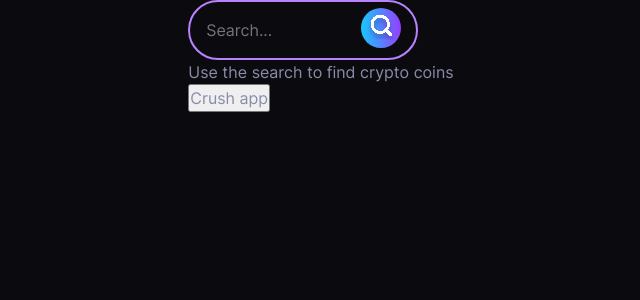
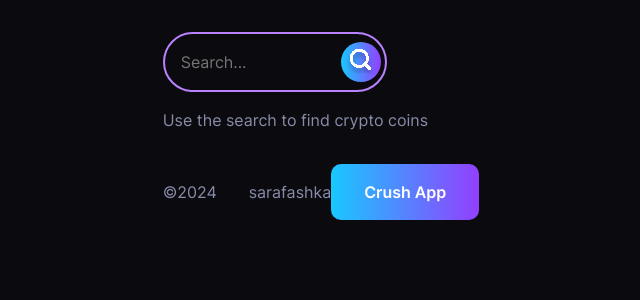
Before and after one commit to sarafashka/cryptocoin-list, a React (Vite) app: page / in a window 1280 px wide. Shown: the top 300 px of the page, without its empty margins (319-959 px from the left). Built offline with nearby package versions, Linux system fonts and the light colour scheme; no server answers.

Commit message:
feat: footer styles

```diff
--- a/src/assets/styles/_constants.scss
+++ b/src/assets/styles/_constants.scss
@@ -10,6 +10,7 @@ $background-primary: #0B0B0F;
 $base: #1A1B23;
 $accent:  #B982FF;
 $gradient-primary: linear-gradient(90deg, #18C8FF 0%, #933FFE 100%);
+$gradient-secondary: linear-gradient(90deg,  #933FFE 0%, #18C8FF 100%);
 
 /* Break points */
 $small-mobile: 321px;
--- a/src/assets/styles/_fonts.scss
+++ b/src/assets/styles/_fonts.scss
@@ -18,7 +18,7 @@
 
 @font-face {
   font-family: 'Inter';
-  src: url('./assets/fonts/Inter-Bold');
+  src: url('./assets/fonts/Inter-Bold.ttf');
   font-weight: 700;
 }
 
--- a/src/assets/styles/_mixins.scss
+++ b/src/assets/styles/_mixins.scss
@@ -25,6 +25,24 @@
 @mixin small-mobile {
   @media (max-width: $small-mobile) {
     @content;
+  }
+}
+
+
+/* Buttons*/
+
+@mixin action-btn {
+  background: $gradient-primary;
+  padding: 20px 33px;
+  @include B2;
+  border-radius: 10px;
+  border: none;
+  text-transform: capitalize;
+  outline: none;
+  cursor: pointer;
+  transition: 1s;
+  &:hover {
+    background: $gradient-secondary;
   }
 }
 
@@ -82,5 +100,14 @@
   @include mobile {
     font-size: 14px;
   }
+}
 
+  @mixin B2 {
+    font-size: 16px;
+    font-weight: 600;
+    line-height: 100%;
+    color: $text-primary;
+    @include mobile {
+      font-size: 14px;
+    }
 }
--- /dev/null
+++ b/src/components/App/App.module.scss
@@ -0,0 +1,6 @@
+.app {
+  display: flex;
+  flex-direction: column;
+  gap: 2rem;
+  padding: 2rem 0;
+}
--- a/src/components/App/App.tsx
+++ b/src/components/App/App.tsx
@@ -3,6 +3,9 @@ import { Coin } from '../../types/types';
 import CoinTable from '../CoinTable';
 import Search from '../Search';
 import Footer from '../Footer';
+import styles from './App.module.scss';
+
+const { app } = styles;
 
 type AppProps = Record<string, never>;
 type AppState = {
@@ -23,6 +26,8 @@ class App extends React.Component<AppProps, AppState> {
   render() {
     return (
       <>
+        <div className={app}>
+          <main>
             <Search updatedCoinsList={this.updateCoinsList}></Search>
             <div>
               {this.state.coinList.length !== 0 ? (
@@ -31,7 +36,9 @@ class App extends React.Component<AppProps, AppState> {
                 'Use the search to find crypto coins'
               )}
             </div>
+          </main>
           <Footer />
+        </div>
       </>
     );
   }
--- /dev/null
+++ b/src/components/ErrorTest/ErrorTest.module.scss
@@ -0,0 +1,6 @@
+@import '../../assets/styles/constants';
+@import '../../assets/styles/mixins';
+
+.errorTest__button {
+  @include action-btn;
+}
--- a/src/components/ErrorTest/index.tsx
+++ b/src/components/ErrorTest/index.tsx
@@ -1,4 +1,7 @@
 import React from 'react';
+import styles from './ErrorTest.module.scss';
+
+const { errorTest__button } = styles;
 
 type ErrorTestProps = Record<string, never>;
 type ErrorTestState = {
@@ -22,7 +25,9 @@ class ErrorTest extends React.Component<ErrorTestProps, ErrorTestState> {
     }
     return (
       <>
-        <button onClick={this.handleClick}>Crush app</button>
+        <button className={errorTest__button} onClick={this.handleClick}>
+          Crush app
+        </button>
       </>
     );
   }
--- /dev/null
+++ b/src/components/Footer/Footer.module.scss
@@ -0,0 +1,20 @@
+@import '../../assets/styles/constants';
+
+.footer {
+  display: flex;
+  justify-content: space-between;
+  align-items: center;
+  &__copyright {
+    display: flex;
+    gap: 2rem;
+
+    a {
+      text-decoration: none;
+      cursor: pointer;
+      &:hover {
+        color: $accent;
+      }
+    }
+  }
+
+}
--- a/src/components/Footer/index.tsx
+++ b/src/components/Footer/index.tsx
@@ -1,12 +1,27 @@
 import React from 'react';
 import ErrorTest from '../ErrorTest';
+import styles from './Footer.module.scss';
+
+const { footer, footer__copyright } = styles;
 
 class Footer extends React.Component {
   handleError = () => {};
   render() {
     return (
       <>
-        <section>
+        <section className={footer}>
+          <div className={footer__copyright}>
+            <div>
+              ©<span>{new Date().getFullYear()}</span>
+            </div>
+            <a
+              href="https://github.com/sarafashka"
+              target="_blank"
+              rel="noopener noreferrer"
+            >
+              sarafashka
+            </a>
+          </div>
           <ErrorTest />
         </section>
       </>
--- a/src/components/Search/Search.module.scss
+++ b/src/components/Search/Search.module.scss
@@ -1,24 +1,22 @@
 @import '../../assets/styles/constants';
 
 .search {
+  position: relative;
+  max-width: 14rem;
   display: flex;
-  max-width: 230px;
+  margin-bottom: 1rem;
   align-items: center;
   justify-content: space-between;
-  gap: 8px;
+  gap: 0.5rem;
   background: $background-primary;
   border: 2px solid $accent;
-  // border: 2px solid $gradient-primary;
   border-radius: 50px;
-  position: relative;
 
   &__submit {
-    color: white;
     position: absolute;
-    right: 35rem;
-    top: 0.5rem;
-    width: 40px;
-    height: 40px;
+    left: 11rem;
+    width: 2.5rem;
+    height: 2.5rem;
     border-radius: 50%;
     background: $gradient-primary;
     border: 0;
@@ -27,7 +25,6 @@
     transition: all 300ms cubic-bezier(.23, 1, 0.32, 1);
 
     &:hover {
-      color: #fff;
       background-color: #1A1A1A;
       box-shadow: rgba(0, 0, 0, 0.5) 0 10px 20px;
       transform: translateY(-3px);
--- a/src/components/Search/index.tsx
+++ b/src/components/Search/index.tsx
@@ -81,10 +81,10 @@ class Search extends React.Component<SearchProps, SearchState> {
               autoComplete="off"
               disabled={this.state.isLoading}
             />
+            <button type="submit" className={search__submit}>
+              <SearchIcon />
+            </button>
           </div>
-          <button type="submit" className={search__submit}>
-            <SearchIcon />
-          </button>
         </form>
 
         <div>
```
Lines whose indentation alone changed are shown as unchanged.
